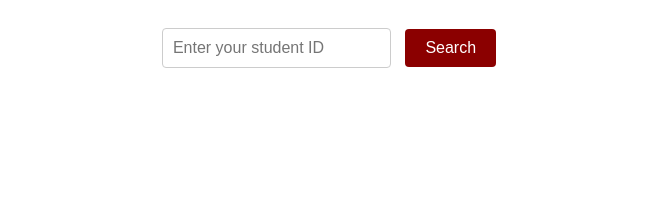
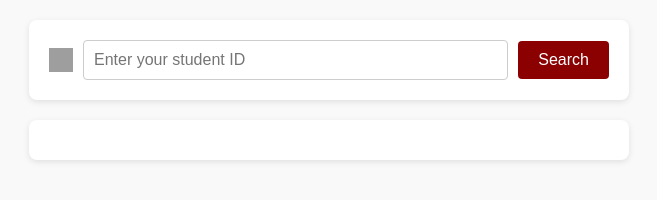
Before and after one commit to Siem757/-search-interface, a plain HTML site: page index.html in a window 1280 px wide. Shown: the whole page, without its empty margins (311-968 px from the left). Drawn offline with Linux system fonts and the light colour scheme; grey boxes are pictures that could not be loaded.

Commit message:
Update index.html

```diff
--- a/index.html
+++ b/index.html
@@ -1,26 +1,39 @@
 <!DOCTYPE html>
 <html>
   <head>
-    <meta charset="UTF-8">
-    <meta name="viewport" content="width=device-width, initial-scale=1.0">
+    <meta charset="UTF-8" />
+    <meta name="viewport" content="width=device-width, initial-scale=1.0" />
     <title>Student Nameplate Search</title>
     <style>
       body {
         font-family: Arial, sans-serif;
+        background-color: #f9f9f9;
+        margin: 0;
+        padding: 20px;
+      }
+      .container {
+        max-width: 600px;
+        margin: 0 auto;
+      }
+      /* Search form styling */
+      #searchForm {
         background-color: #fff;
         padding: 20px;
+        border-radius: 8px;
+        box-shadow: 0 2px 6px rgba(0, 0, 0, 0.1);
+        margin-bottom: 20px;
+        display: flex;
+        align-items: center;
+        gap: 10px;
       }
-      form {
-        margin-bottom: 20px;
-        text-align: center;
-      }
-      input[type="text"] {
+      #searchForm input[type="text"] {
+        flex: 1;
         padding: 10px;
         font-size: 1em;
         border: 1px solid #ccc;
         border-radius: 4px;
       }
-      button {
+      #searchForm button {
         padding: 10px 20px;
         font-size: 1em;
         border: none;
@@ -28,20 +41,50 @@
         background-color: #8B0000;
         color: #fff;
         cursor: pointer;
-        margin-left: 10px;
       }
+      /* Magnifier icon styling */
+      .magnifier-icon {
+        width: 24px;
+        height: 24px;
+      }
+      /* Result area styling */
       #result {
-        font-size: 1.2em;
-        text-align: center;
+        background-color: #fff;
+        padding: 20px;
+        border-radius: 8px;
+        box-shadow: 0 2px 6px rgba(0, 0, 0, 0.1);
+        font-size: 1.1em;
+        color: #333;
+      }
+      .status-title {
+        font-weight: bold;
+        margin-bottom: 8px;
+        color: #8B0000;
+      }
+      .status-item {
+        margin-bottom: 4px;
+      }
+      .remark {
+        margin-top: 10px;
+        font-style: italic;
+        color: #d9534f;
       }
     </style>
   </head>
   <body>
-    <form id="searchForm">
-      <input type="text" id="studentID" placeholder="Enter your student ID">
-      <button type="submit">Search</button>
-    </form>
-    <div id="result"></div>
+    <div class="container">
+      <form id="searchForm">
+        <!-- Magnifier icon added next to the input -->
+        <img
+          class="magnifier-icon"
+          src="https://upload.wikimedia.org/wikipedia/commons/thumb/5/55/Magnifying_glass_icon.svg/768px-Magnifying_glass_icon.svg.png"
+          alt="Magnifier Icon"
+        />
+        <input type="text" id="studentID" placeholder="Enter your student ID" />
+        <button type="submit">Search</button>
+      </form>
+      <div id="result"></div>
+    </div>
 
     <script>
       document.getElementById('searchForm').addEventListener('submit', function(e) {
@@ -53,24 +96,28 @@
         fetch(url)
           .then(response => response.text())
           .then(status => {
+            status = status.trim();
             var displayStatus = "";
             var remark = "";
-            status = status.trim();
 
             if (status === "") {
               displayStatus = "NOT YET PICKED UP";
-              remark = "<div style='color: red; font-weight: bold;'>Remark: Please pick your nameplate as soon as possible</div>";
+              remark = "Remark: Please pick your nameplate as soon as possible";
             } else if (status.toLowerCase() === "id not found" || status.toLowerCase() === "not found") {
               displayStatus = "Not Found";
-              remark = "<div style='color: black; font-weight: bold;'>Note: Your nameplate is either not ready or your request has not yet been approved. Please wait patiently.</div>";
+              remark = "Note: Your nameplate is either not ready or your request has not yet been approved. Please wait patiently.";
             } else {
               displayStatus = status;
             }
 
-            document.getElementById('result').innerHTML = "Status: " + displayStatus + "<br>" + remark;
+            document.getElementById('result').innerHTML = `
+              <div class="status-title">Status Details</div>
+              <div class="status-item"><strong>Status:</strong> ${displayStatus}</div>
+              ${ remark ? `<div class="remark">${remark}</div>` : "" }
+            `;
           })
           .catch(error => {
-            document.getElementById('result').innerHTML = "<div style='color: black; font-weight: bold;'>Error: " + error + "</div>";
+            document.getElementById('result').innerHTML = `<div style="color: black; font-weight: bold;">Error: ${error.message}</div>`;
           });
       });
     </script>
```
